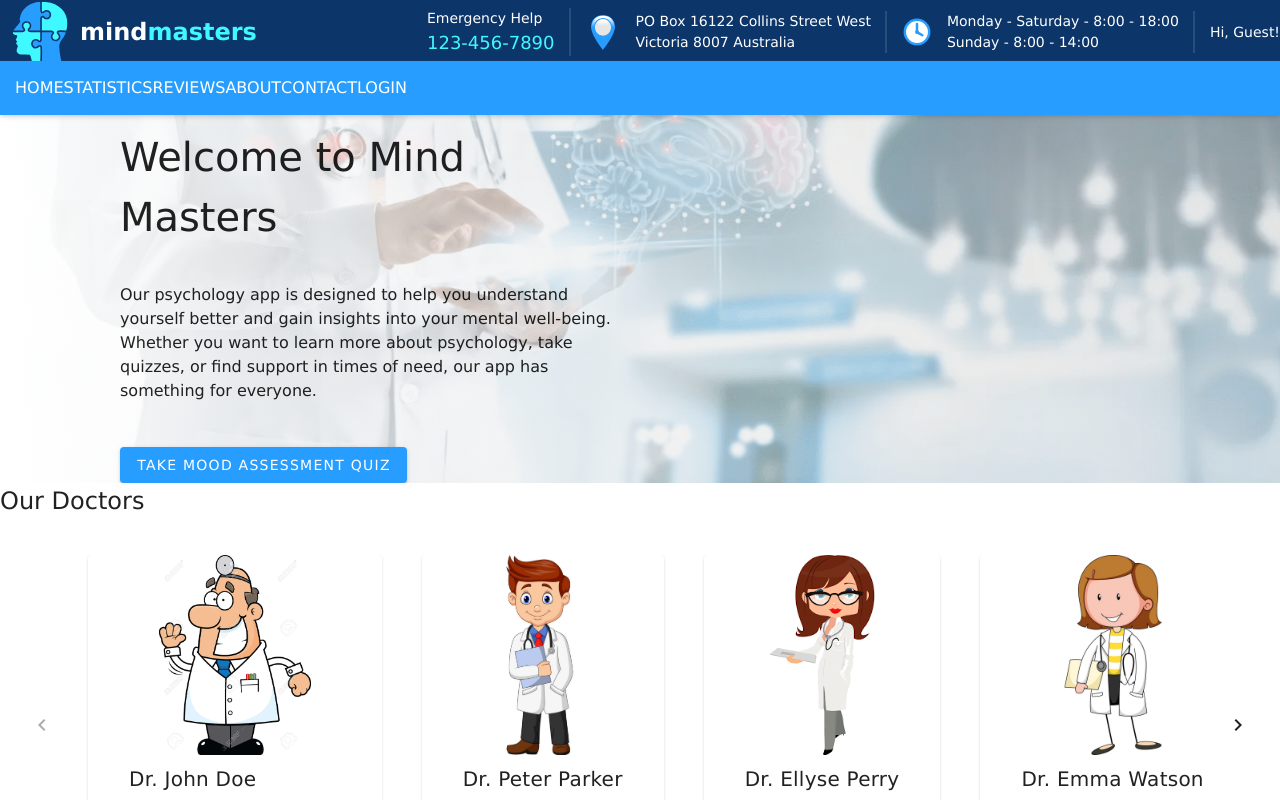
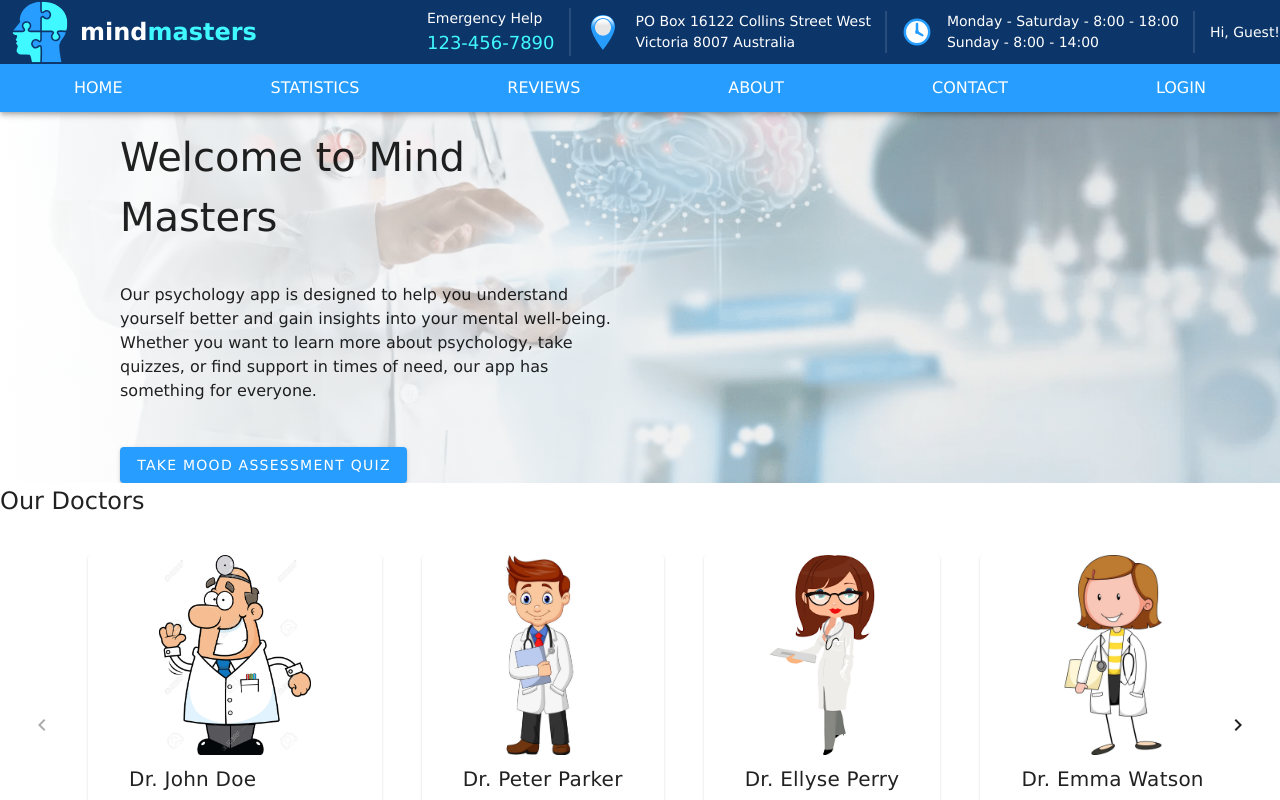
Before and after one commit to Feralwater/CogniLearn, a Vue app: page / in a window 1280 px wide. Shown: the top 800 px of the page. Built offline with nearby package versions, Linux system fonts and the light colour scheme.

Commit message:
add styles to navbar

```diff
--- a/src/components/AppNavigation/AppNavigation.vue
+++ b/src/components/AppNavigation/AppNavigation.vue
@@ -15,63 +15,71 @@ const props = defineProps<{
 </script>
 
 <template>
-  <nav class="header-navigation d-none d-sm-flex">
-    <ul class="header-navigation-list header-container">
-      <li class="header-navigation-item" v-for="link in props.links" :key="link.route">
-        <router-link :to="link.route" class="header-link">{{ link.text }}</router-link>
-      </li>
-      <li class="header-navigation-item">
+  <nav class="navigation d-none d-sm-flex">
+    <v-list class="navigation-list header-container">
+      <v-list-item class="navigation-item" v-for="link in props.links" :key="link.route">
+        <router-link :to="link.route" class="navigation-link">{{ link.text }}</router-link>
+      </v-list-item>
+      <v-list-item class="navigation-item">
         <router-link
           v-if="!loginStore.isAuthenticated"
-          :to="Routes.Login" class="header-link">Login
+          :to="Routes.Login" class="navigation-link">Login
         </router-link>
-        <span v-else class="header-link" @click="logout">Logout</span>
-      </li>
-    </ul>
+        <span v-else class="navigation-link" @click="logout">Logout</span>
+      </v-list-item>
+    </v-list>
   </nav>
 </template>
 
 <style scoped>
-.header-navigation {
+
+.navigation {
   width: 100%;
-  background-color: var(--vt-c-green);
+  display: flex;
+  align-items: center;
+  justify-content: center;
+  background-color: var(--primary);
 }
 
-.header-navigation-list {
-  list-style-type: none;
-  padding: 0 15px;
+.navigation-list {
+  display: flex;
+  padding: 0;
+  width: 100%;
+  align-items: center;
+  justify-content: space-around;
+  background-color: var(--primary);
 }
 
-.header-navigation-item {
-  display: inline-block;
+.navigation-item {
   text-transform: uppercase;
 }
 
-.header-link {
-  color: var(--vt-c-white);
+.navigation-link {
+  color: var(--white);
   text-decoration: none;
   font-weight: 500;
   position: relative;
   display: block;
-  padding: 15px 0;
+  padding: 4px 0;
   cursor: pointer;
   transition: all 0.3s ease-in-out;
 }
 
-.header-link:before {
+.navigation-link:before {
   position: absolute;
   bottom: 0;
   left: 0;
   right: 0;
   z-index: 0;
-  content: " ";
-  height: 3px;
-  background-color: var(--vt-c-white);
+  content: "";
+  height: 2px;
+  background-color: var(--white);
   transform: scaleX(0);
   transition: all 0.3s ease-in-out;
 }
 
-.header-link:hover:before {
+.navigation-link:hover:before {
   transform: scaleX(1);
 }
+
 </style>
```
